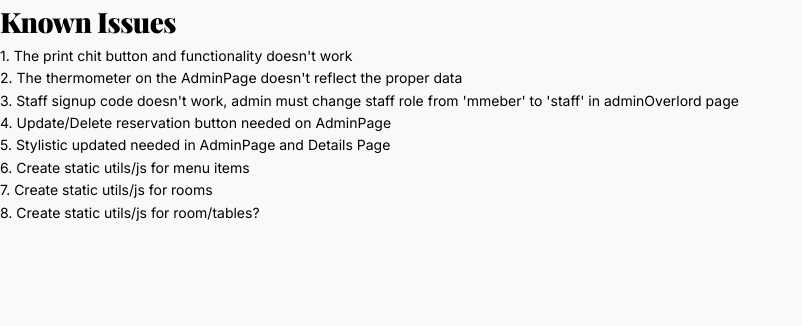
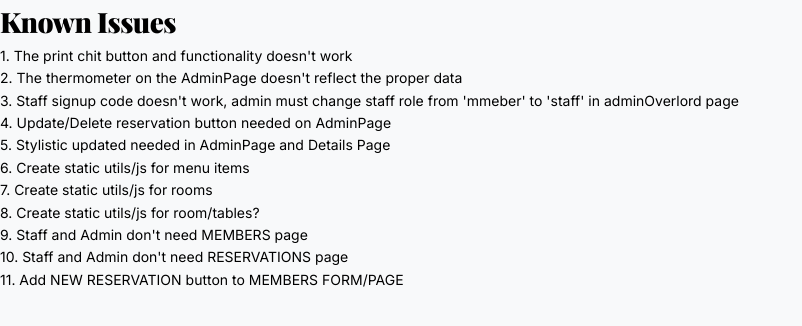
Before and after one commit to josdic1/aaa-frontend, a React (Vite) app: page /issues in a window 1280 px wide. Shown: the top 326 px of the page, without its empty margins (0-802 px from the left). Built offline with nearby package versions, Linux system fonts and the light colour scheme.

Commit message:
updated known issues

```diff
--- a/src/pages/KnownIssues.jsx
+++ b/src/pages/KnownIssues.jsx
@@ -18,6 +18,9 @@ export function KnownIssues() {
         <li> 6. Create static utils/js for menu items</li>
         <li> 7. Create static utils/js for rooms </li>
         <li> 8. Create static utils/js for room/tables? </li>
+        <li> 9. Staff and Admin don't need MEMBERS page</li>
+        <li> 10. Staff and Admin don't need RESERVATIONS page</li>
+        <li> 11. Add NEW RESERVATION button to MEMBERS FORM/PAGE</li>
       </ol>
     </>
   );
```
